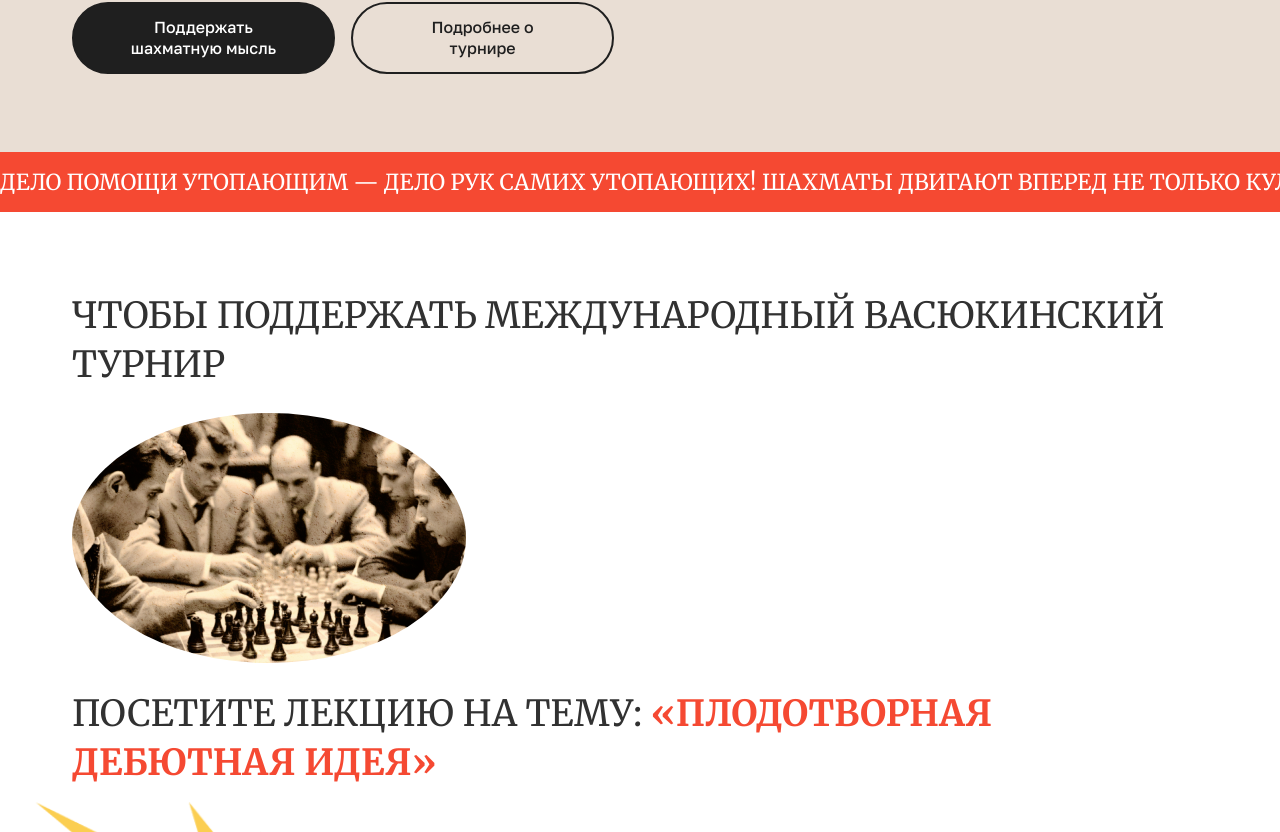
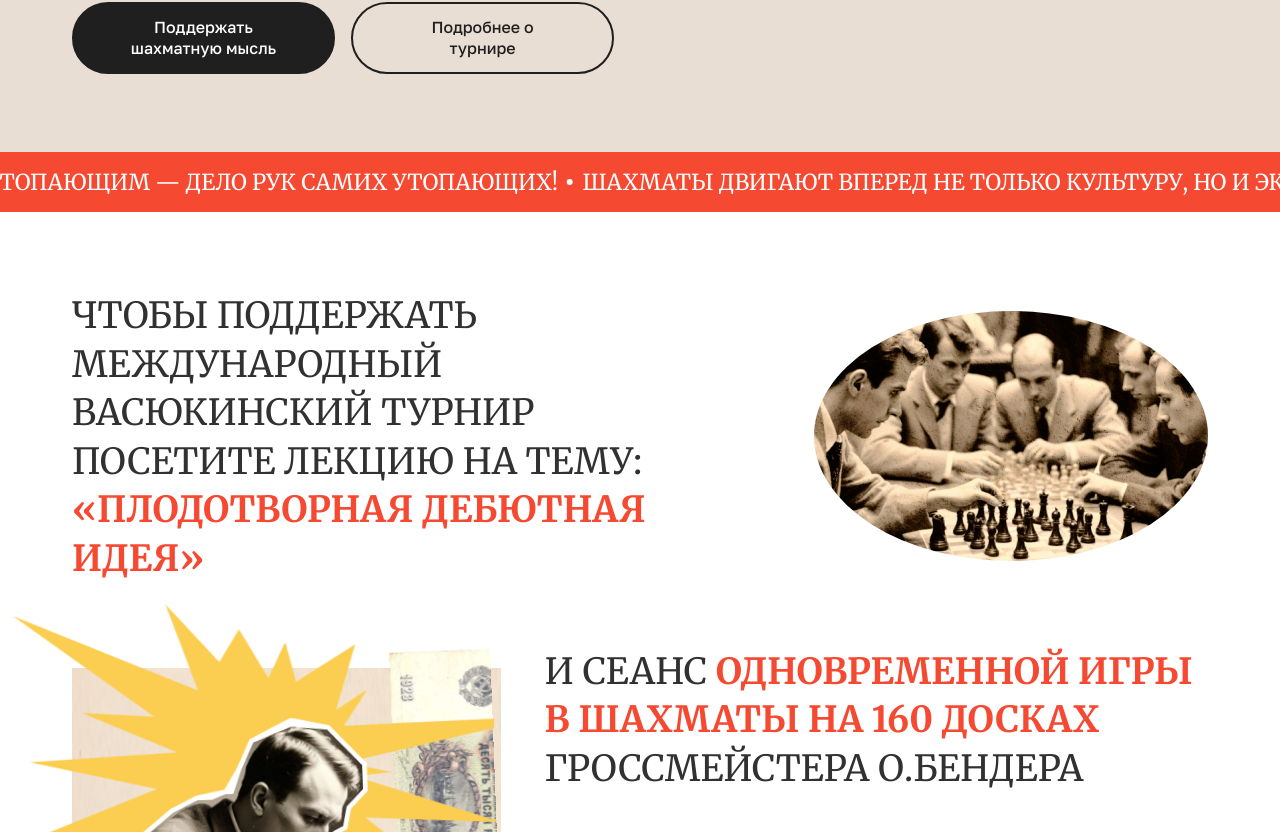
Before and after one commit to llightmoonl/fourhorseclub, a Vue app: page / in a window 1280 px wide. Shown: the part 448-1280 px from the top of the page. Built offline with nearby package versions, Linux system fonts and the light colour scheme.

Commit message:
Собрал тикет, подправил некоторые блоки

```diff
--- a/src/components/shared/Lecture.vue
+++ b/src/components/shared/Lecture.vue
@@ -6,9 +6,8 @@ import {Container} from "@components/shared";
   <section class="lecture">
     <Container>
       <div class="lecture__content">
-        <h2 class="lecture__title">Чтобы поддержать международный
-          Васюкинский турнир </h2>
-        <h2 class = "lecture__title lecture__pre-title">посетите лекцию на тему:
+        <h2 class="lecture__title">Чтобы поддержать международный Васюкинский турнир </h2>
+        <h2 class="lecture__title lecture__pre-title">посетите лекцию на тему:
           <span class="lecture__title-red">«Плодотворная дебютная идея»</span>
         </h2>
         <figure class="lecture__image">
@@ -22,10 +21,13 @@ import {Container} from "@components/shared";
 <style scoped lang="scss">
 .lecture {
   &__title {
+    display: inline;
+    grid-area: title;
     font-size: 3.6rem;
     font-weight: 400;
     text-transform: uppercase;
     line-height: 1.35;
+
     &-red {
       color: $red-color;
       font-weight: 700;
@@ -33,21 +35,43 @@ import {Container} from "@components/shared";
   }
 
   &__pre-title {
-    order: 1;
+    grid-area: pre-title;
   }
 
   &__content {
-    display: flex;
+    display: grid;
+    grid-template-areas:
+      "title"
+      "image"
+      "pre-title";
+    row-gap: 24px;
     align-items: center;
-    flex-wrap: wrap;
-    gap: 24px;
+    justify-items: center;
+    grid-template-rows: repeat(2, auto);
   }
 
   &__image {
+    grid-area: image;
+    max-width: 400px;
+    height: auto;
+    align-self: center;
+    object-fit: cover;
+
     & img {
       border-radius: 50%;
     }
   }
+}
 
+@media (min-width: 1100px) {
+  .lecture {
+    &__content {
+      grid-template-areas:
+        "title image"
+        "pre-title image";
+      column-gap: 64px;
+      row-gap: 0;
+    }
+  }
 }
 </style>
--- a/src/components/shared/SessionImage.vue
+++ b/src/components/shared/SessionImage.vue
@@ -38,7 +38,7 @@
       background-repeat: no-repeat;
       bottom: 0;
       right: 0;
-      animation: 3s infinite reverse moveElement;
+      animation: 3s infinite moveElement;
       &-1 {
         top: -67px;
         left: -51px;
@@ -63,7 +63,7 @@
       z-index: 3;
       background-repeat: no-repeat;
       background-image: url('@/assets/people.png');
-      animation: 3s infinite reverse moveElement;
+      animation: 3s infinite moveElement;
     }
 
     &__money {
@@ -75,7 +75,7 @@
       right: 0;
       background-repeat: no-repeat;
       background-image: url('@/assets/money.png');
-      animation: 3s infinite reverse moveElement;
+      animation: 3s infinite moveElement;
     }
 
     &__hand {
@@ -87,7 +87,7 @@
       right: 0;
       background-repeat: no-repeat;
       background-image: url('@/assets/hand.png');
-      animation: 3s infinite reverse moveElement;
+      animation: 3s infinite moveElement;
     }
 
     &__horse {
@@ -99,7 +99,7 @@
       z-index: 3;
       background-repeat: no-repeat;
       background-image: url('@/assets/horse.png');
-      animation: 3s infinite reverse moveElement;
+      animation: 3s infinite moveElement;
     }
   }
 </style>
--- a/src/components/ui/Ticker.vue
+++ b/src/components/ui/Ticker.vue
@@ -1,11 +1,20 @@
 <script setup lang="ts">
+
+defineProps<{
+  items: string[];
+}>();
+
 </script>
 
 <template>
   <section class="ticker">
     <div class="ticker__content">
-      <p class="ticker__text">
-        <slot></slot>
+      <p
+        v-for = "item in items"
+        :key = "item.id"
+        class="ticker__text"
+      >
+        {{item.text}}
       </p>
     </div>
   </section>
@@ -21,5 +30,25 @@
   color: $white-color;
   text-transform: uppercase;
   padding: 16px 0;
+
+  &__content {
+    display: flex;
+    gap: 9px;
+    animation: moveTicker linear infinite 30s;
+  }
+
+  &__text {
+    display: flex;
+    align-items: center;
+    gap: 9px;
+    &::before {
+      content: "";
+      display: block;
+      width: 6px;
+      height: 6px;
+      border-radius: 50%;
+      background-color: $white-color;
+    }
+  }
 }
 </style>
--- a/src/styles/animation.scss
+++ b/src/styles/animation.scss
@@ -3,15 +3,7 @@
     transform: rotate(0deg);
   }
 
-  25% {
-    transform: rotate(5deg);
-  }
-
   50% {
-    transform: rotate(0deg);
-  }
-
-  75% {
     transform: rotate(-5deg);
   }
 
@@ -19,3 +11,13 @@
     transform: rotate(0deg);
   }
 }
+
+@keyframes moveTicker {
+  0% {
+    transform: translateX(0);
+  }
+
+  100% {
+    transform: translateX(-100%);
+  }
+}
--- a/src/views/HomeView.vue
+++ b/src/views/HomeView.vue
@@ -8,6 +8,21 @@
   } from "@components/shared";
   import { Ticker } from "@components/ui";
 
+  const tickersContents = [
+    {
+      id: 1,
+      text: "Дело помощи утопающим — дело рук самих утопающих!",
+    },
+    {
+      id: 2,
+      text: "Шахматы двигают вперед не только культуру, но и экономику!"
+    },
+    {
+      id: 3,
+      text: "Лед тронулся, господа присяжные заседатели!"
+    }
+
+  ]
   const players = [
     {
       id: 1,
@@ -45,11 +60,7 @@
 <template>
   <Banner />
 
-  <Ticker class = "ticker">
-    Дело помощи утопающим — дело рук самих утопающих!
-    Шахматы двигают вперед не только культуру, но и экономику!
-    Лед тронулся, господа присяжные заседатели!
-  </Ticker>
+  <Ticker class = "ticker" :items = "tickersContents" />
 
   <Lecture class = "lecture"/>
 
@@ -59,11 +70,7 @@
 
   <Players class = "players" :dataPlayers = "players" />
 
-  <Ticker class = "ticker">
-    Дело помощи утопающим — дело рук самих утопающих!
-    Шахматы двигают вперед не только культуру, но и экономику!
-    Лед тронулся, господа присяжные заседатели!
-  </Ticker>
+  <Ticker class = "ticker" :items = "tickersContents" />
 </template>
 
 <style scoped>
@@ -83,5 +90,4 @@
     margin-top: 200px;
     margin-bottom: 140px;
   }
-
 </style>
```
